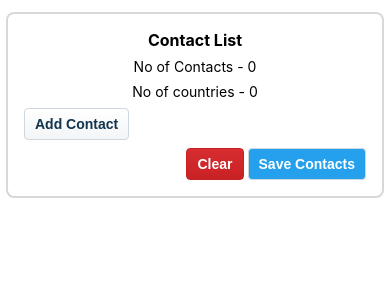
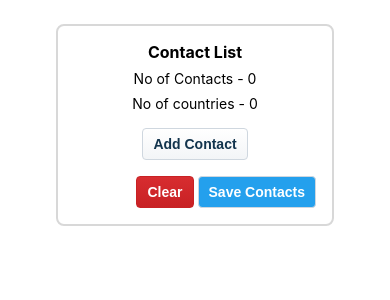
Before and after one commit to dhamodharan-baskar/contact-list, a React (Create React App) app: page / in a window 390 px wide. Shown: the top 300 px of the page. Built offline with nearby package versions, Linux system fonts and the light colour scheme.

Commit message:
responsive fix

```diff
--- a/src/Containers/List/list.styles.js
+++ b/src/Containers/List/list.styles.js
@@ -17,6 +17,10 @@ export const CardOverview = styled.div`
   border-radius: 8px;
   width: 350px;
   position: relative;
+  @media screen and (max-width: 900px) {
+    display: block;
+    width: 250px;
+  }
 `;
 
 export const More = styled.div`
@@ -34,6 +38,7 @@ export const Delete = styled.div`
   cursor: pointer;
   position: absolute;
   right: 8px;
+  top: 12px;
 `;
 
 export const Name = styled.div`
@@ -51,18 +56,22 @@ export const DetailsOverview = styled.div`
   padding: 24px;
   display: flex;
 `;
+
 export const ContactDetails = styled.div`
   padding: 0px 8px;
 `;
+
 export const ContactItem = styled.div`
   font-size: 14px;
   display: flex;
   padding: 4px;
 `;
+
 export const Item = styled.div`
   width: 100%;
   margin: 0px 8px;
 `;
+
 export const Title = styled.div`
   padding: 4px;
   font-size: 16px;
@@ -72,12 +81,16 @@ export const Title = styled.div`
 export const HeaderView = styled.div`
   border: 2px solid #D8D8D8;
   width: 350px;
+  margin: 12px 0px;
   padding: 12px;
+  border-radius: 8px;
   display: flex;
   flex-direction: column;
   justify-content: center;
   align-items: center;
-  border-radius: 8px;
+  @media screen and (max-width: 900px) {
+    width: 250px;
+  }
 `;
 
 export const Button = styled.button`
@@ -136,6 +149,10 @@ export const Options = styled.div`
   display: flex;
   align-items: center;
   width: 100%;
+  @media screen and (max-width: 900px) {
+    flex-direction: column;
+    margin: 8px;
+  }
 `;
 
 export const Footer = styled.div`
@@ -149,6 +166,9 @@ export const Sort = styled.div`
   display: flex;
   margin: 8px 0px;
   margin-left: auto;
+  @media screen and (max-width: 900px) {
+    justify-content: flex-end;
+  }
 `;
 
 export const SortButton = styled.div`
@@ -157,6 +177,7 @@ export const SortButton = styled.div`
   display: flex;
   justify-content: center;
   align-items: center;
+  margin-right: 8px;
 `;
 
 export const LoaderView = styled.div`
@@ -171,7 +192,7 @@ export const ImageUpload = styled.div`
   flex-direction: column;
 `;
 export const Filter = styled.div`
-  margin-right: 8px;
+  margin-right: 12px;
 `;
 export const Label = styled.div`
   color: #000;
```
